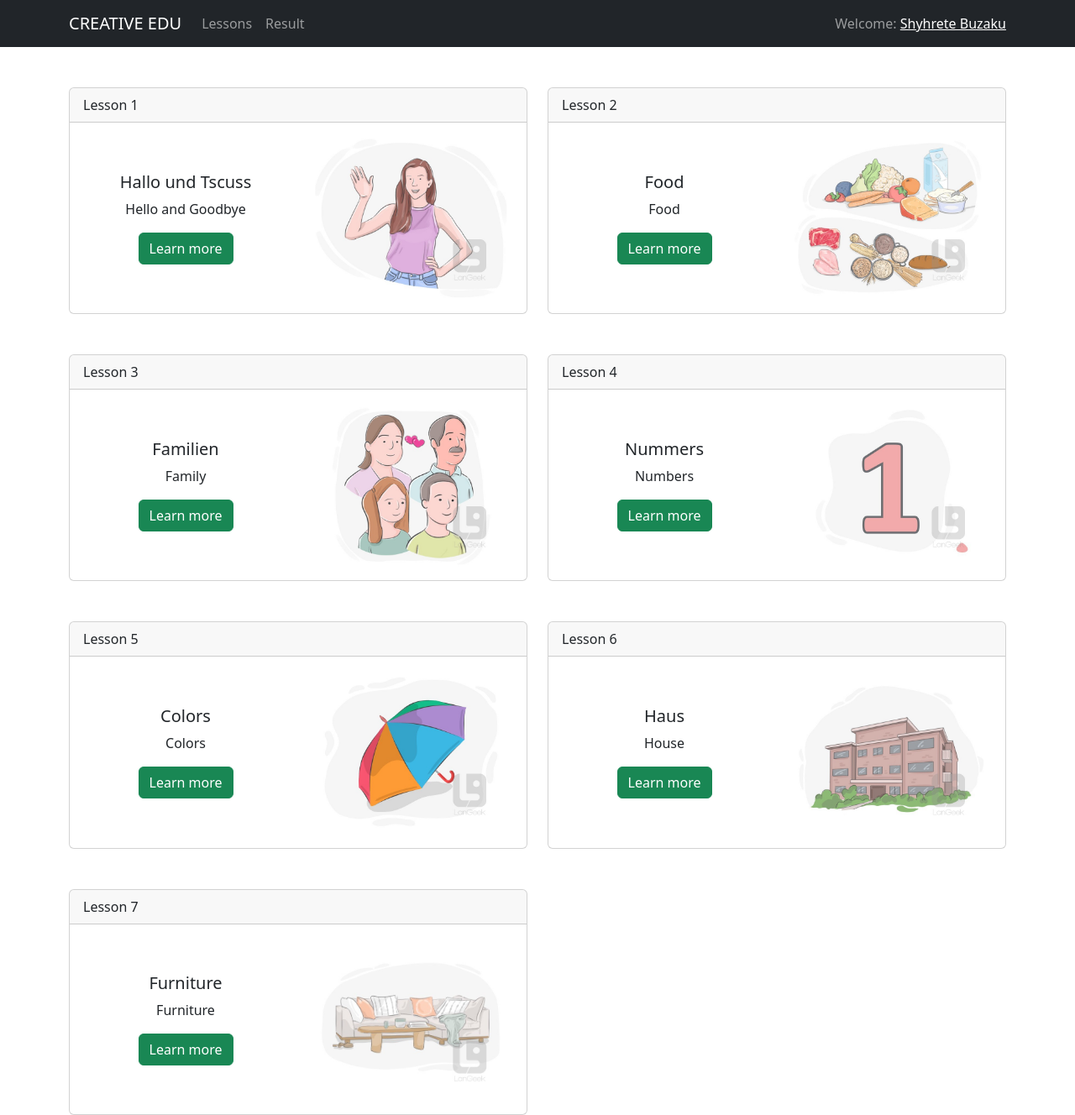
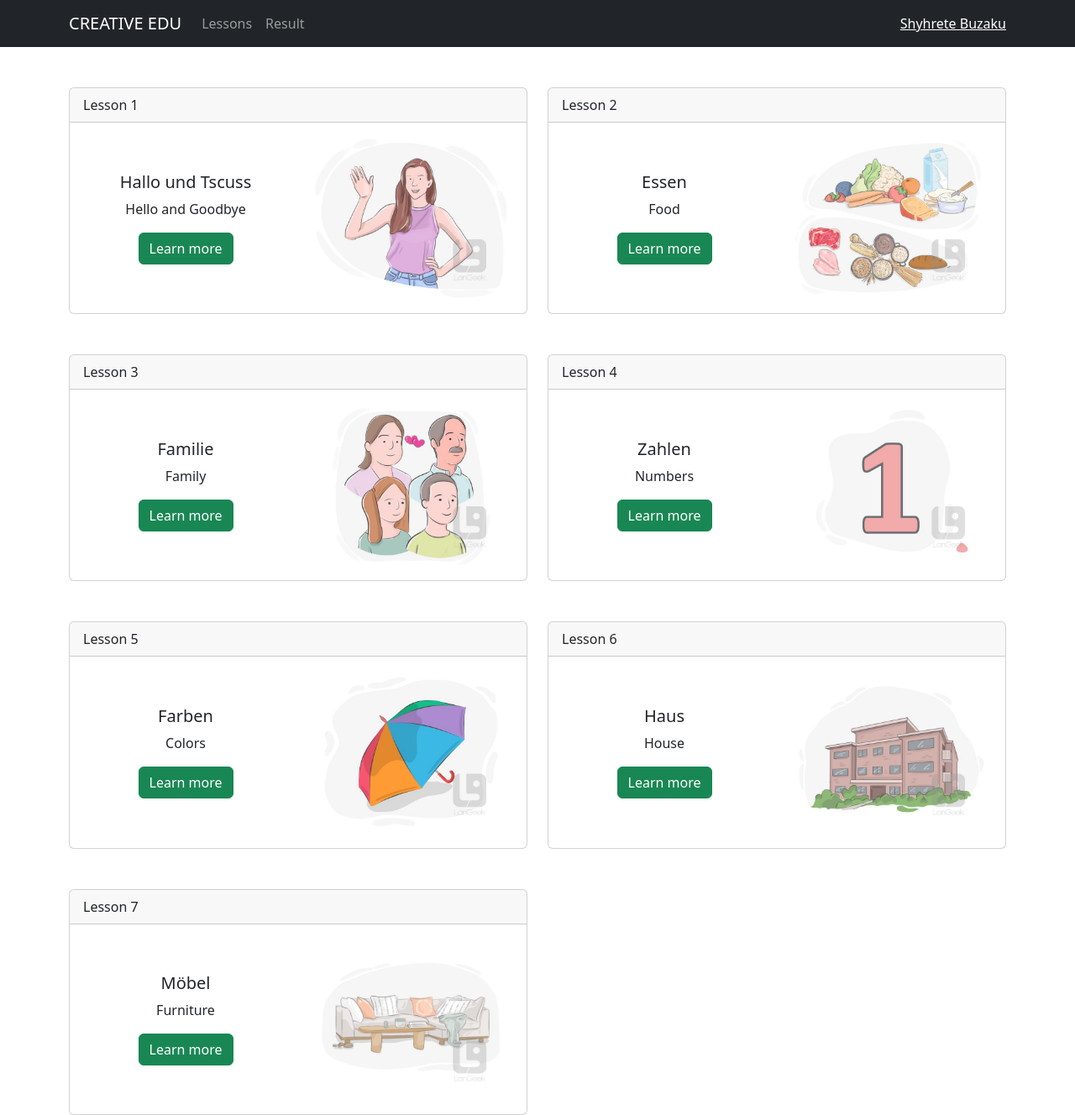
Before and after one commit to ShyhreteBuzaku/creativeedu, a React (Create React App) app: page / in a window 1280 px wide. Shown: the whole page at 84% size. Built offline with nearby package versions, Linux system fonts and the light colour scheme.

Commit message:
Update navbar

```diff
--- a/src/pages/Layout.js
+++ b/src/pages/Layout.js
@@ -10,14 +10,19 @@
         <Navbar bg="dark" data-bs-theme="dark">
             <Container>
             <Navbar.Brand href="/">CREATIVE EDU</Navbar.Brand>
-            <Nav className="me-auto">
+            <Navbar.Collapse id="navbarScroll">
+            <Nav
+              className="me-auto my-2 my-lg-0"
+              style={{ maxHeight: '100px' }}
+              navbarScroll
+            >
                 <Nav.Link href="/">Lessons</Nav.Link>
                 {/* <Nav.Link href="/grammar">Grammar</Nav.Link> */}
                 <Nav.Link href="/result">Result</Nav.Link>
             </Nav>
-            <Navbar.Collapse className="justify-content-end">
+
               <Navbar.Text>
-                Welcome: <a href="https://www.linkedin.com/in/shyhrete-buzaku-a3386615b/" target='_blank'>Shyhrete Buzaku</a>
+                <a href="https://www.linkedin.com/in/shyhrete-buzaku-a3386615b/" target='_blank'>Shyhrete Buzaku</a>
               </Navbar.Text>
             </Navbar.Collapse>
             </Container>
--- a/src/pages/data.json
+++ b/src/pages/data.json
@@ -55,7 +55,7 @@
         "id": "2",
         "lesson": "Lesson 2",
         "titleEn": "Food",
-        "titleDe": "Food",
+        "titleDe": "Essen",
         "img": "/food.jpeg",
         "details": [
             {
@@ -143,7 +143,7 @@
         "id": "3",
         "lesson": "Lesson 3",
         "titleEn": "Family",
-        "titleDe": "Familien",
+        "titleDe": "Familie",
         "img": "/family.jpeg",
         "details": [
             {
@@ -216,7 +216,7 @@
         "id": "4",
         "lesson": "Lesson 4",
         "titleEn": "Numbers",
-        "titleDe": "Nummers",
+        "titleDe": "Zahlen",
         "img": "/one.jpeg",
         "details": [
             {
@@ -427,7 +427,7 @@
         "id": "5",
         "lesson": "Lesson 5",
         "titleEn": "Colors",
-        "titleDe": "Colors",
+        "titleDe": "Farben",
         "img": "/color.jpeg",
         "details": [
             {
@@ -571,7 +571,7 @@
         "id": "7",
         "lesson": "Lesson 7",
         "titleEn": "Furniture",
-        "titleDe": "Furniture",
+        "titleDe": "Möbel",
         "img": "/furniture.jpeg",
         "details": [
             {
```
